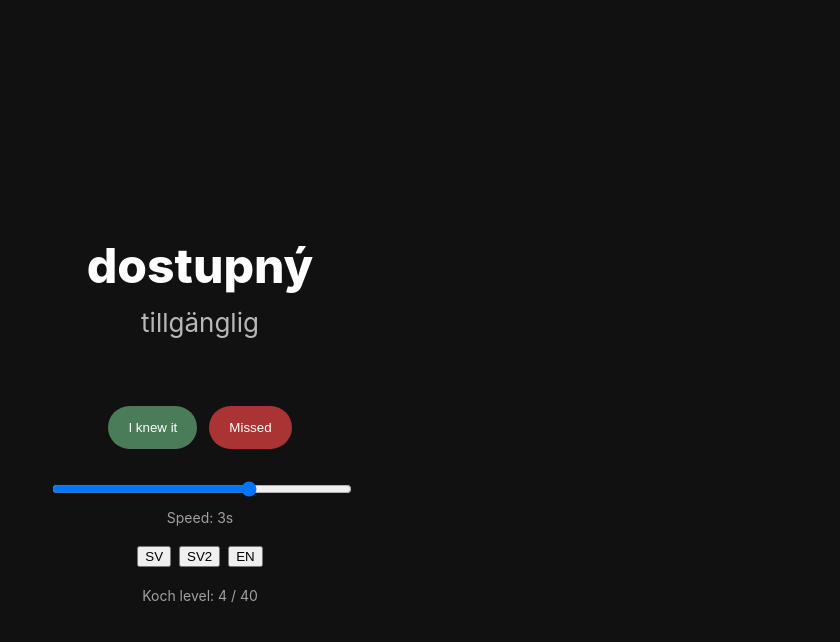
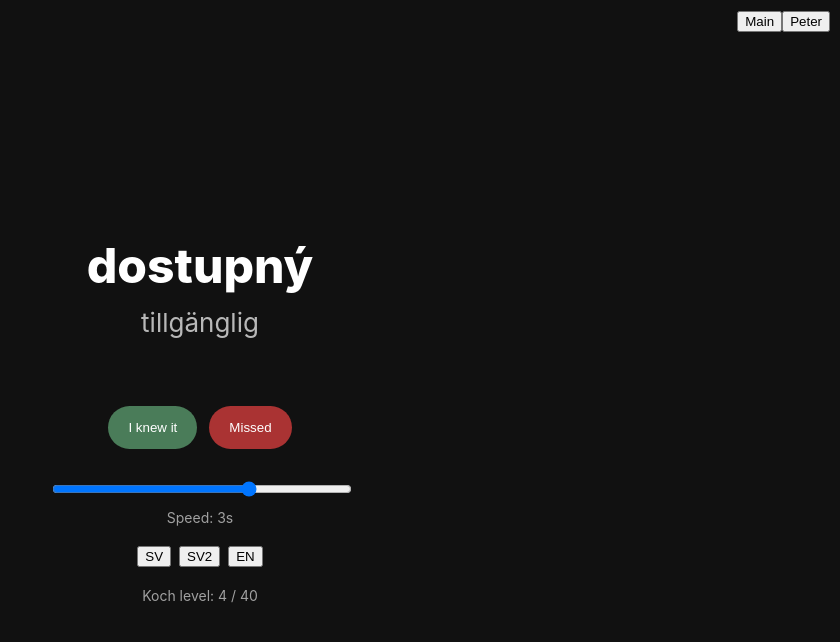
Before and after one commit to svehla-lukas/mobile_app, a React (Create React App) app: page / in a window 1280 px wide. Shown: the top 642 px of the page, without its empty margins (440-1280 px from the left). Built offline with nearby package versions, Linux system fonts and the light colour scheme.

Commit message:
Update index.tsx

```diff
--- a/src/index.tsx
+++ b/src/index.tsx
@@ -1,23 +1,32 @@
 import './index.css'
 import * as serviceWorkerRegistration from './serviceWorkerRegistration'
 import Dictionary from './Dictionary'
-import React from 'react'
+import DictionaryPeter from './DictionaryPeter'
+import React, { useState } from 'react'
 import ReactDOM from 'react-dom/client'
 import reportWebVitals from './reportWebVitals'
 
 serviceWorkerRegistration.register()
 
-const root = ReactDOM.createRoot(document.getElementById('root') as HTMLElement)
+const App = (): JSX.Element => {
+  const [mode, setMode] = useState<'main' | 'peter'>('main')
 
-root.render(
-  // <React.StrictMode>
-  <>
-    <Dictionary />
-  </>
-  // </React.StrictMode>
+  return (
+    <>
+      <div style={{ position: 'fixed', top: 10, right: 10 }}>
+        <button onClick={() => setMode('main')}>Main</button>
+        <button onClick={() => setMode('peter')}>Peter</button>
+      </div>
+
+      {mode === 'main' ? <Dictionary /> : <DictionaryPeter />}
+    </>
+  )
+}
+
+const root = ReactDOM.createRoot(
+  document.getElementById('root') as HTMLElement
 )
 
-// If you want to start measuring performance in your app, pass a function
-// to log results (for example: reportWebVitals(console.log))
-// or send to an analytics endpoint. Learn more: https://bit.ly/CRA-vitals
+root.render(<App />)
+
 reportWebVitals()
```
